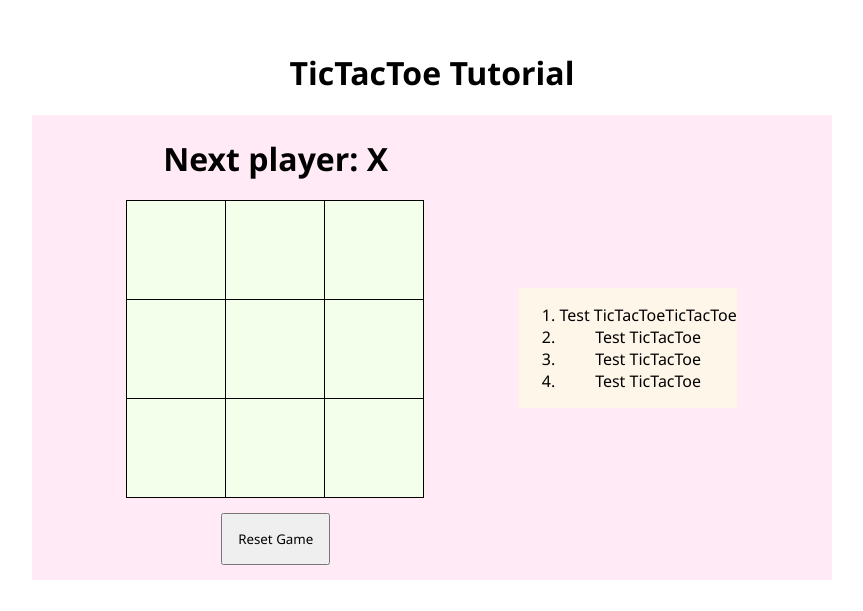
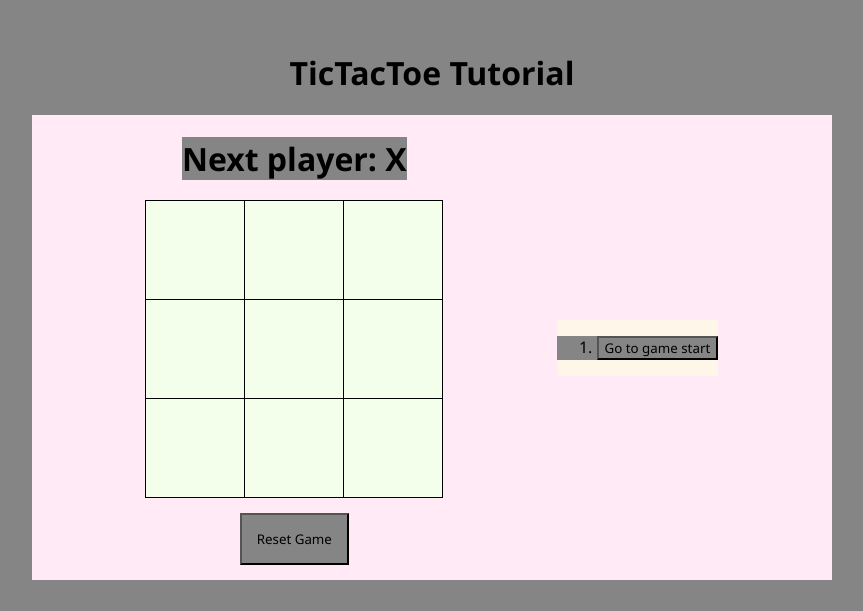
Before and after one commit to shtanriverdi/react-learning-notes, a React (Vite) app: page / in a window 1280 px wide. Shown: the part 189-800 px from the top of the page, without its empty margins (208-1071 px from the left). Built offline with nearby package versions, Linux system fonts and the light colour scheme.

Commit message:
Clean up code

```diff
--- a/src/TicTacToe/Game.jsx
+++ b/src/TicTacToe/Game.jsx
@@ -4,9 +4,11 @@ import Board from "./Board";
 export default function Game() {
   // History State
   const [history, setHistory] = useState([Array(9).fill(null)]);
-  const [xIsNext, setXIsNext] = useState(true);
+  const [currentMove, setCurrentMove] = useState(0);
+  const xIsNext = currentMove % 2 === 0;
+  const currentSquares = history[currentMove];
+
   const [gameDone, setGameDone] = useState(true);
-  const [squares, setSquares] = useState(Array(9).fill(null));
   const [winnerColors, setWinnerColors] = useState(Array(9).fill("black"));
 
   const getNextPlayer = () => {
@@ -15,7 +17,7 @@ export default function Game() {
 
   // Game State
   let status;
-  const [winner, winnerSquares] = calculateWinner(squares);
+  const [winner, winnerSquares] = calculateWinner(currentSquares);
   if (winner) {
     status = "Winner is " + winner;
     if (gameDone) {
@@ -28,7 +30,7 @@ export default function Game() {
       });
       setGameDone(false);
     }
-  } else if (!winner && !squares.some((cell) => cell === null)) {
+  } else if (!winner && !currentSquares.some((cell) => cell === null)) {
     status = "Game is a tie";
   } else {
     status = "Next player: " + getNextPlayer();
@@ -38,26 +40,49 @@ export default function Game() {
     // If the square is already 'X' or 'O' (clicked)
     // or There is a winner either 'X' or 'O'
     // Don't continue
-    const winner = calculateWinner(squares)[0];
-    if (squares[i] || winner) {
+    const winner = calculateWinner(currentSquares)[0];
+    if (currentSquares[i] || winner) {
       return;
     }
     // Treating squares array as immutable
     // This will allow you to store every past version of the squares array
     // and navigate between the turns that have already happened.
-    const newSquares = squares.slice();
+    const newSquares = currentSquares.slice();
     // Alternative way
     // const newSquares = [ ...squares ];
     newSquares[i] = getNextPlayer();
-    setSquares(newSquares);
-    setXIsNext(!xIsNext);
+    // Store history
+    // Keep only portion of history up until currentMove
+    const nextHistory = [...history.slice(0, currentMove + 1), newSquares];
+    setHistory(nextHistory);
+    // Update currentMove to the latest history entry
+    setCurrentMove(nextHistory.length - 1);
   };
 
   const handleReset = () => {
-    setSquares(Array(9).fill(null));
     setGameDone(true);
     setWinnerColors(Array(9).fill("black"));
+    setHistory([Array(9).fill(null)]);
   };
+
+  function jumpTo(nextMove) {
+    setCurrentMove(nextMove);
+  }
+
+  const moves = history.map((squares, index) => {
+    let description;
+    if (index > 0) {
+      description = "Go to move #" + index;
+    } else {
+      description = "Go to game start";
+    }
+
+    return (
+      <li key={index}>
+        <button onClick={() => jumpTo(index)}>{description}</button>
+      </li>
+    );
+  });
 
   return (
     <div className="container">
@@ -65,7 +90,7 @@ export default function Game() {
       <div className="game flex">
         <div className="game-board flex">
           <Board
-            squares={squares}
+            squares={currentSquares}
             winnerColors={winnerColors}
             status={status}
             onReset={handleReset}
@@ -74,12 +99,7 @@ export default function Game() {
         </div>
 
         <div className="game-info flex">
-          <ol>
-            <li>Test TicTacToeTicTacToe</li>
-            <li>Test TicTacToe</li>
-            <li>Test TicTacToe</li>
-            <li>Test TicTacToe</li>
-          </ol>
+          <ol>{moves}</ol>
         </div>
       </div>
     </div>
--- a/src/index.css
+++ b/src/index.css
@@ -2,6 +2,7 @@
   box-sizing: border-box;
   user-select: none;
   font-family: 'Segoe UI', Tahoma, Geneva, Verdana, sans-serif;
+  background-color: rgb(133, 133, 133);
 }
 
 body {
```
